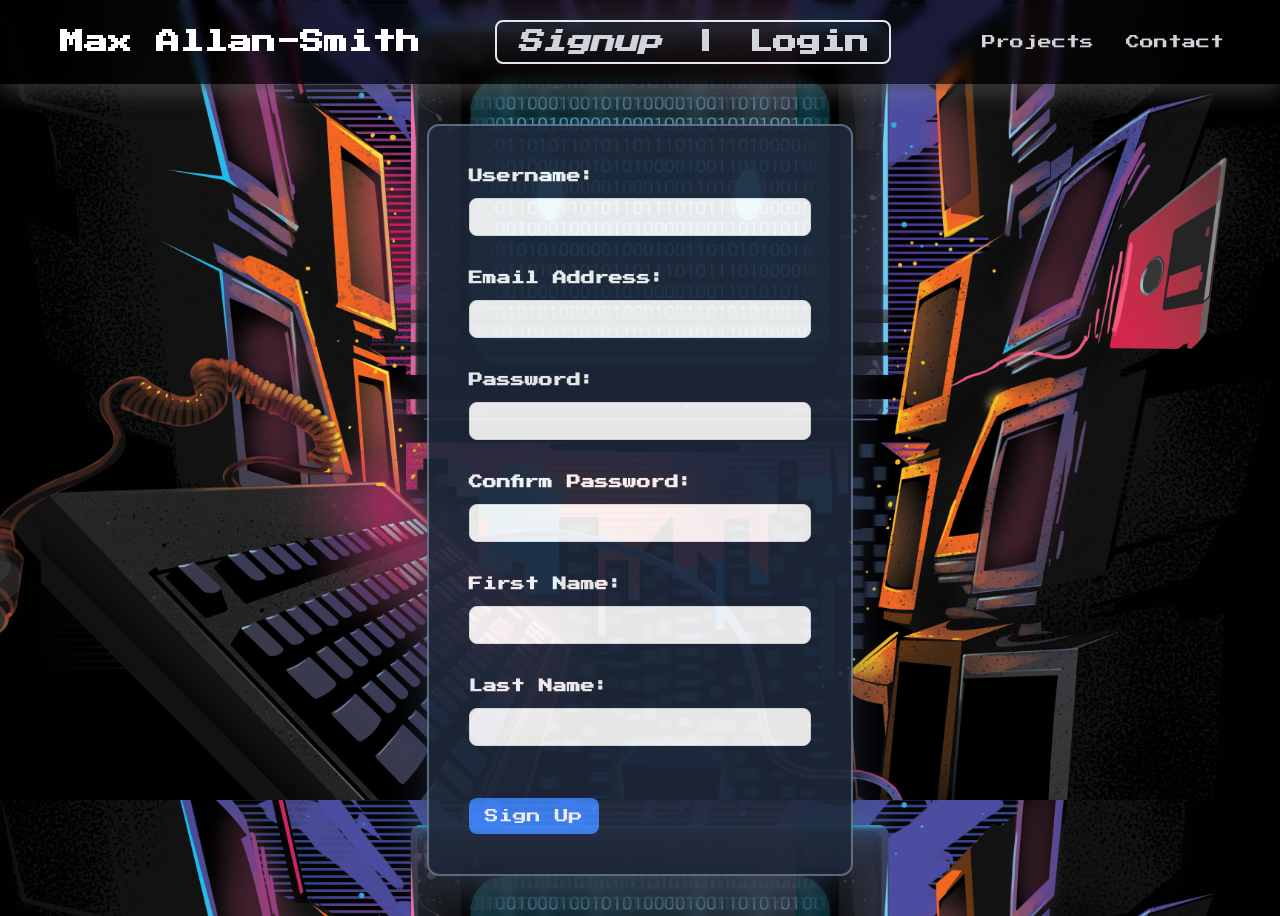
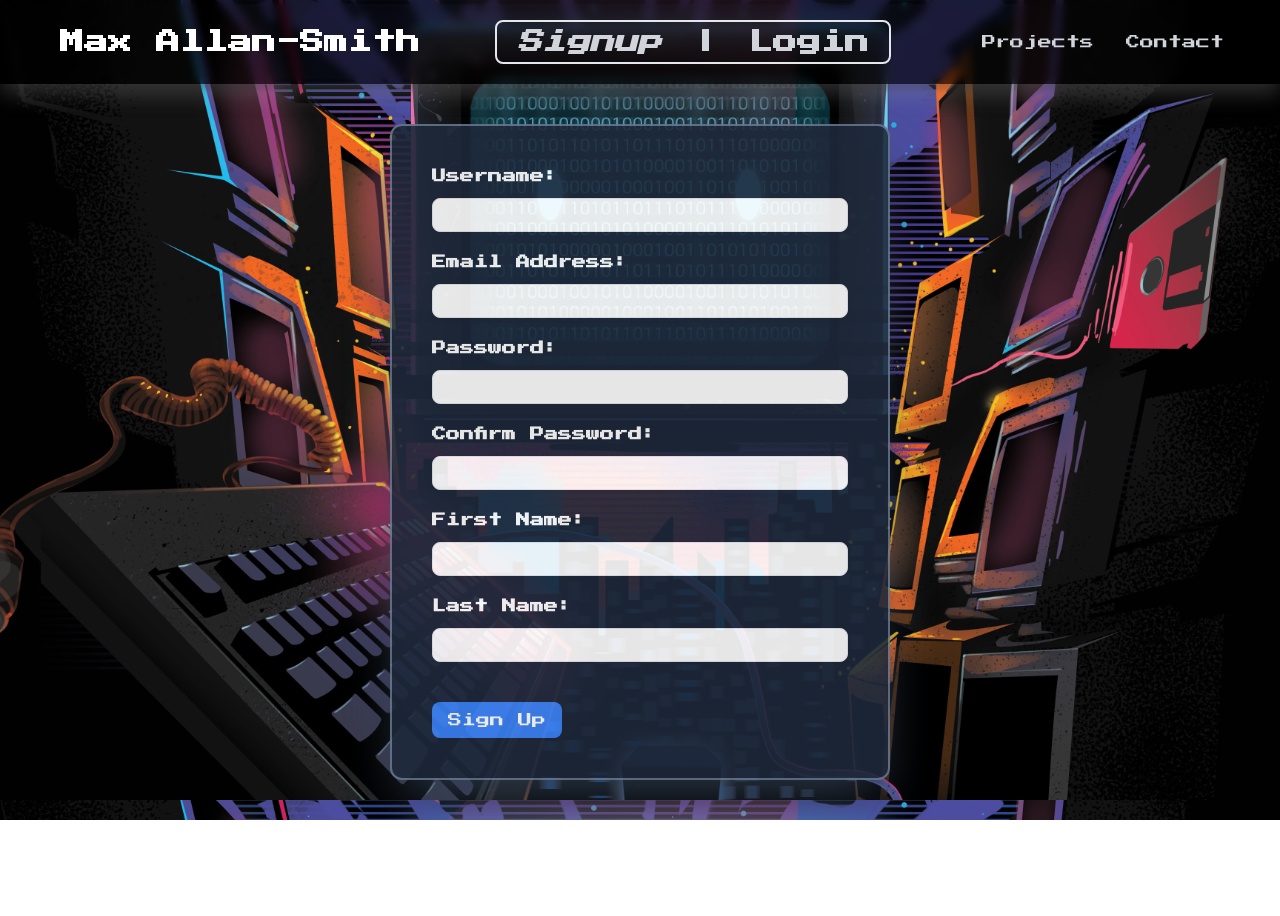
Before and after one commit to MaxAllan-Smith/portfolio, a React (Create React App) app: page /signup in a window 1280 px wide. After the commit the page ends 820 px from the top, so only its background shows below. Built offline with nearby package versions, Linux system fonts and the light colour scheme.

Commit message:
Updated SignUp and Login

```diff
--- a/src/components/contact/contact.jsx
+++ b/src/components/contact/contact.jsx
@@ -1,7 +1,7 @@
 function Contact() {
   return (
     <div className="flex justify-center p-20">
-      <div className="bg-slate-800 bg-opacity-90 text-center border-2 border-slate-500 rounded-lg shadow-white shadow-md w-4/5 p-2">
+      <div className="bg-slate-800 bg-opacity-90 text-center border-2 border-slate-500 rounded-lg shadow-white shadow-md p-2">
         <h1 className="text-white font-bold text-xl mt-2">Contact Me</h1>
         <hr className="m-5 border-2 rounded" />
         <div className="grid grid-cols-2 gap-3 justify-center items-center">
--- a/src/components/login/login.jsx
+++ b/src/components/login/login.jsx
@@ -12,8 +12,8 @@ function Login() {
     };
 
     return (
-        <div className="flex flex-col 100vh text-sm ">
-            <form onSubmit={handleSubmit} className="p-10 mx-auto mt-56 w-2/5 bg-slate-800 rounded-xl shadow-2xl shadow-slate-700 border-solid border-slate-500 border-2 opacity-90">
+        <div className="flex flex-col 100vh ">
+            <form onSubmit={handleSubmit} className="p-10 text-sm mx-auto mt-56 bg-slate-800 rounded-xl shadow-2xl shadow-slate-700 border-solid border-slate-500 border-2 opacity-90">
                 <div className="mb-8">
                     <label htmlFor="username" className="block text-white font-bold mb-3">Username/Email:</label>
                     <input
@@ -21,7 +21,7 @@ function Login() {
                     id="username"
                     value={username}
                     onChange={(event) => setUsername(event.target.value)}
-                    className="border rounded-lg px-3 py-2 w-full text-center"
+                    className="border text-xs w-[450px] text-sm rounded-lg px-3 py-2 text-center"
                     />
                 </div>
                 <div className="mb-4">
@@ -31,7 +31,7 @@ function Login() {
                     id="password"
                     value={password}
                     onChange={(event) => setPassword(event.target.value)}
-                    className="border rounded-lg px-3 py-2 w-full text-center"
+                    className="border text-xs rounded-lg px-3 py-2 w-full text-center"
                     />
                 </div>
                 <button type="submit" className="bg-blue-500 text-white rounded-lg px-4 py-2 mt-5 hover:bg-blue-700">Log In</button>
--- a/src/components/signup/signup.jsx
+++ b/src/components/signup/signup.jsx
@@ -25,10 +25,10 @@ function SignUp() {
     <div className="text-sm flex justify-center items-center">
       <form
         onSubmit={handleSubmit}
-        className="m-10 p-10 w-2/6 bg-slate-800 rounded-xl shadow-2xl shadow-slate-700 border-solid border-slate-500 border-2 opacity-90"
+        className="m-10 p-10 text-sm w-[500px] bg-slate-800 rounded-xl shadow-2xl shadow-slate-700 border-solid border-slate-500 border-2 opacity-90"
         id="formSignUp"
       >
-        <div className="mb-8">
+        <div className="mb-5">
           <label htmlFor="username" className="block text-white font-bold mb-3">
             Username:
           </label>
@@ -37,11 +37,11 @@ function SignUp() {
             id="username"
             value={username}
             onChange={(event) => setUsername(event.target.value)}
-            className="border rounded-lg px-3 py-2 w-full text-center"
+            className="border text-xs rounded-lg px-3 py-2 w-full text-center"
             required
           />
         </div>
-        <div className="mb-8">
+        <div className="mb-5">
           <label
             htmlFor="email-address"
             className="block text-white font-bold mb-3"
@@ -49,15 +49,15 @@ function SignUp() {
             Email Address:
           </label>
           <input
-            type="text"
+            type="email"
             id="email-address"
             value={emailAddress}
             onChange={(event) => setEmailAddress(event.target.value)}
-            className="border rounded-lg px-3 py-2 w-full text-center"
+            className="border text-xs rounded-lg px-3 py-2 w-full text-center"
             required
           />
         </div>
-        <div className="mb-8">
+        <div className="mb-5">
           <label htmlFor="password" className="block text-white font-bold mb-3">
             Password:
           </label>
@@ -66,11 +66,11 @@ function SignUp() {
             id="password"
             value={password}
             onChange={(event) => setPassword(event.target.value)}
-            className="border rounded-lg px-3 py-2 w-full text-center"
+            className="border text-xs rounded-lg px-3 py-2 w-full text-center"
             required
           />
         </div>
-        <div className="mb-8">
+        <div className="mb-5">
           <label
             htmlFor="confirm-password"
             className="block text-white font-bold mb-3"
@@ -82,11 +82,11 @@ function SignUp() {
             id="confirm-password"
             value={confirmPassord}
             onChange={(event) => setConfirmPassword(event.target.value)}
-            className="border rounded-lg px-3 py-2 w-full text-center"
+            className="border text-xs rounded-lg px-3 py-2 w-full text-center"
             required
           />
         </div>
-        <div className="mb-8">
+        <div className="mb-5">
           <label
             htmlFor="first-name"
             className="block text-white font-bold mb-3"
@@ -97,11 +97,11 @@ function SignUp() {
             id="first-name"
             value={firstName}
             onChange={(event) => setFirstName(event.target.value)}
-            className="border rounded-lg px-3 py-2 w-full text-center"
+            className="border text-xs rounded-lg px-3 py-2 w-full text-center"
             required
           />
         </div>
-        <div className="mb-8">
+        <div className="mb-5">
           <label
             htmlFor="last-name"
             className="block text-white font-bold mb-3"
@@ -112,7 +112,7 @@ function SignUp() {
             id="last-name"
             value={lastName}
             onChange={(event) => setLastName(event.target.value)}
-            className="border rounded-lg px-3 py-2 w-full text-center"
+            className="border text-xs rounded-lg px-3 py-2 w-full text-center"
             required
           />
         </div>
```
